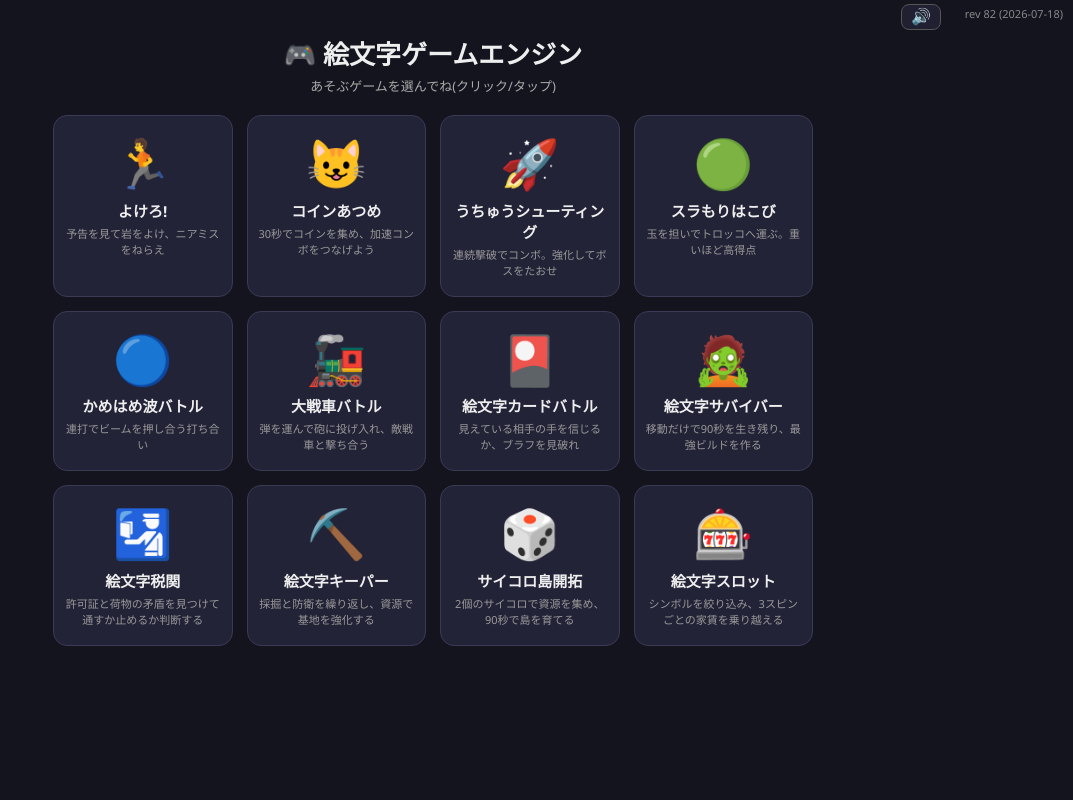
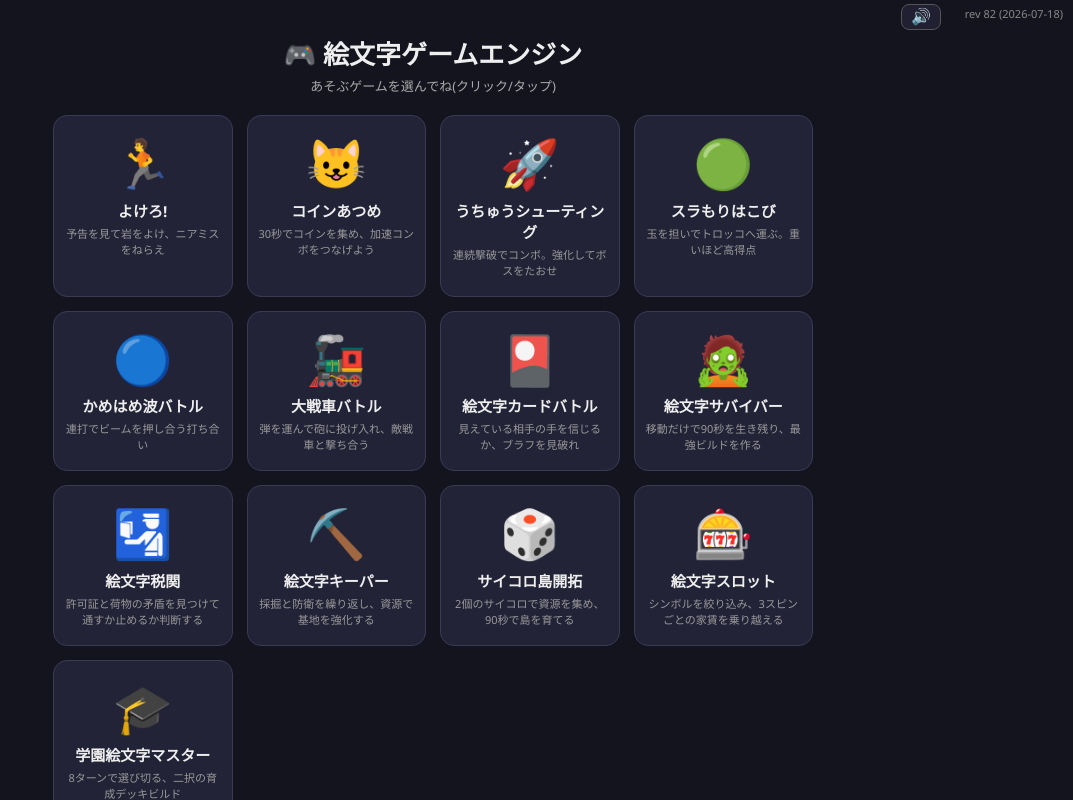
Before and after one commit to enjoyjoy77/silver-computing-machine, a plain HTML site: page emoji-engine/emoji-engine.html in a window 1280 px wide. Shown: the whole page, without its empty margins (207-1280 px from the left). Drawn offline with Linux system fonts and the light colour scheme.

Commit message:
ツール更新 2026-07-19 16:08

```diff
--- a/emoji-engine/emoji-engine.html
+++ b/emoji-engine/emoji-engine.html
@@ -515,6 +515,7 @@ window.__dbg = {
 <script src="games/horiban.js"></script>
 <script src="games/saikoro.js"></script>
 <script src="games/slot.js"></script>
+<script src="games/gakuen.js"></script>
 
 </body>
 </html>
```
